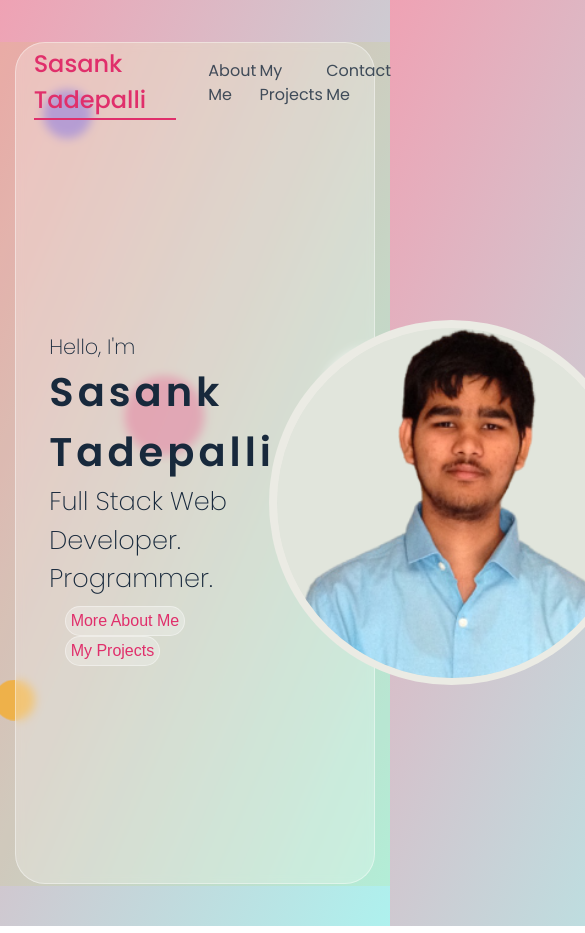
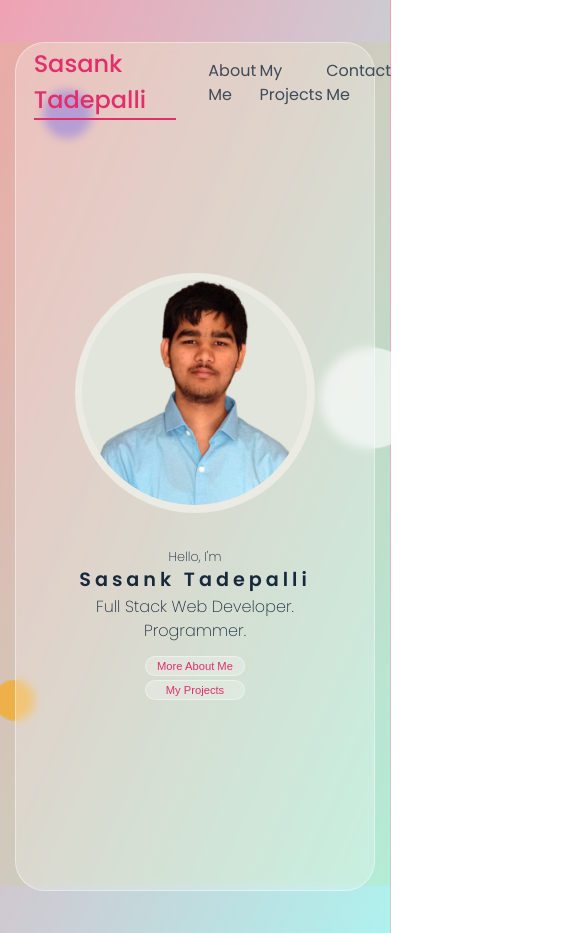
Before and after one commit to Shannu26/react-portfolio, a React (Create React App) app: page /home in a window 390 px wide. Shown: the top 933 px of the page, 585 px wide, since content can reach past the window. Built offline with nearby package versions, Linux system fonts and the light colour scheme.

Commit message:
Added Responsiveness to Home Page

```diff
--- a/src/components/Home/Home.css
+++ b/src/components/Home/Home.css
@@ -98,3 +98,133 @@
 .link:hover::before {
   width: 100%;
 }
+
+@media (max-width: 1000px) {
+  .home {
+    display: flex;
+    flex-direction: column-reverse;
+    justify-content: center;
+    align-items: center;
+    margin-top: 10%;
+  }
+
+  .home .left {
+    align-items: center;
+  }
+
+  .links {
+    display: flex;
+    /* background-color: red; */
+    flex-direction: column;
+    align-items: center;
+    justify-content: center;
+    padding: 0;
+    margin: 5%;
+  }
+
+  .link {
+    margin: 2% 0;
+    width: 150px;
+  }
+}
+
+@media (max-width: 600px) {
+  .home .left h1 {
+    font-size: 2rem;
+  }
+
+  .home .left h2 {
+    font-size: 1.4rem;
+  }
+}
+
+@media (max-width: 500px) {
+  .home .left h1 {
+    font-size: 1.5rem;
+  }
+
+  .home .left h2 {
+    font-size: 1.2rem;
+  }
+
+  .home .left h3 {
+    font-size: 1rem;
+  }
+}
+
+@media (max-width: 400px) {
+  .home .left h1 {
+    font-size: 1.2rem;
+  }
+
+  .home .left h2 {
+    font-size: 1rem;
+  }
+
+  .home .left h3 {
+    font-size: 0.8rem;
+  }
+
+  .link {
+    width: 100px;
+    font-size: 0.7rem;
+  }
+}
+
+@media (max-width: 350px) {
+  .home {
+    margin-top: 0;
+  }
+  .home .left h1 {
+    font-size: 1rem;
+  }
+
+  .home .left h2 {
+    font-size: 0.9rem;
+  }
+
+  .home .left h3 {
+    font-size: 0.7rem;
+  }
+}
+
+@media (max-width: 350px) {
+  .home .left h1 {
+    font-size: 0.8rem;
+  }
+
+  .home .left h2 {
+    font-size: 0.7rem;
+  }
+
+  .home .left h3 {
+    font-size: 0.6rem;
+  }
+}
+
+@media (max-width: 500px) {
+  .home {
+    margin-top: 2%;
+  }
+  .home .right .img-container {
+    width: 240px;
+    height: 240px;
+  }
+
+  .home .right img {
+    width: 225px;
+    height: 225px;
+  }
+}
+
+@media (max-width: 300px) {
+  .home .right .img-container {
+    width: 200px;
+    height: 200px;
+  }
+
+  .home .right img {
+    width: 180px;
+    height: 180px;
+  }
+}
```
